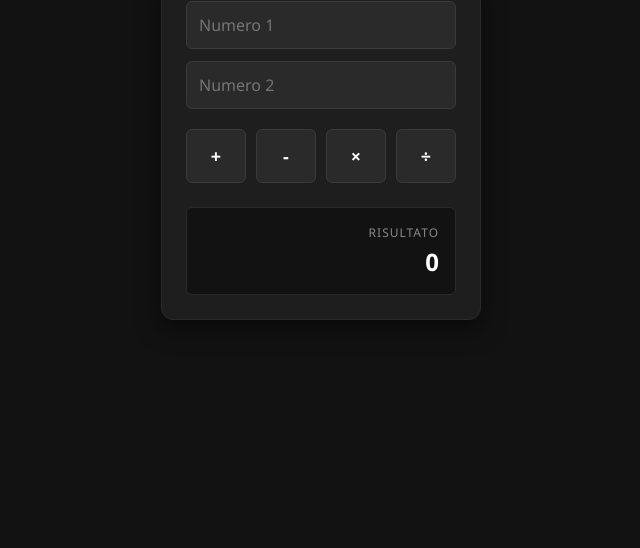
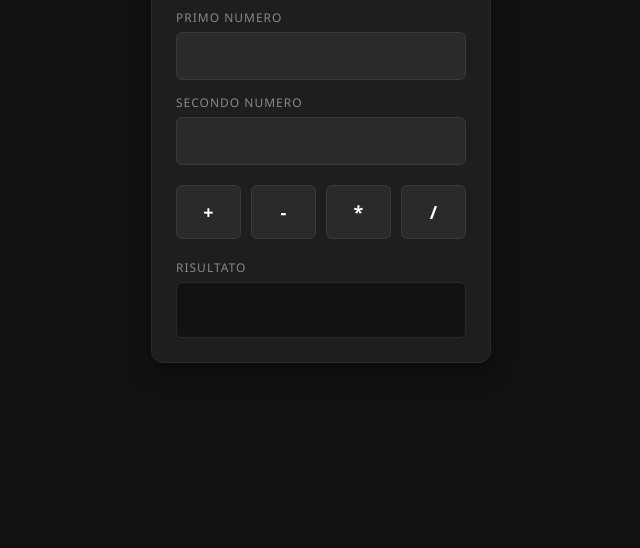
Before and after one commit to marco08fulci-cmd/mio-progetto, a plain HTML site: page Calcolatrice.html in a window 1280 px wide. Shown: the part 252-800 px from the top of the page, without its empty margins (319-959 px from the left). Drawn offline with Linux system fonts and the light colour scheme.

Commit message:
Update Calcolatrice.html

```diff
--- a/Calcolatrice.html
+++ b/Calcolatrice.html
@@ -3,7 +3,7 @@
 <head>
   <meta charset="UTF-8">
   <meta name="viewport" content="width=device-width, initial-scale=1.0">
-  <title>Calcolatrice</title>
+  <title>Calcolatrice 1.0</title>
   <style>
     * {
       box-sizing: border-box;
@@ -21,24 +21,44 @@
       min-height: 100vh;
     }
 
-    .calculator-card {
+    .container {
       background-color: #1e1e1e;
       border: 1px solid #2a2a2a;
       border-radius: 12px;
       padding: 24px;
       width: 100%;
-      max-width: 320px;
+      max-width: 340px;
       box-shadow: 0 8px 24px rgba(0, 0, 0, 0.5);
     }
 
-    .input-group {
+    h1 {
+      font-size: 22px;
+      text-align: center;
+      margin-bottom: 20px;
+      font-weight: 600;
+    }
+
+    .grid {
       display: flex;
       flex-direction: column;
-      gap: 12px;
+      gap: 14px;
       margin-bottom: 20px;
     }
 
-    input[type="text"] {
+    .input-group, .result-group {
+      display: flex;
+      flex-direction: column;
+      gap: 6px;
+    }
+
+    label {
+      font-size: 12px;
+      color: #888888;
+      text-transform: uppercase;
+      letter-spacing: 1px;
+    }
+
+    input[type="number"], input[type="text"] {
       width: 100%;
       padding: 12px;
       background-color: #2a2a2a;
@@ -50,15 +70,23 @@
       transition: border-color 0.2s;
     }
 
-    input[type="text"]:focus {
+    input[type="number"]:focus, input[type="text"]:focus {
       border-color: #e50914;
     }
 
-    .button-grid {
+    #result {
+      background-color: #121212;
+      border-color: #2a2a2a;
+      font-size: 22px;
+      font-weight: 600;
+      text-align: right;
+    }
+
+    .buttons-row {
       display: grid;
       grid-template-columns: repeat(4, 1fr);
       gap: 10px;
-      margin-bottom: 24px;
+      margin-bottom: 20px;
     }
 
     button {
@@ -77,70 +105,61 @@
       background-color: #e50914;
       border-color: #e50914;
     }
-
-    .result-box {
-      background-color: #121212;
-      border: 1px solid #2a2a2a;
-      border-radius: 6px;
-      padding: 16px;
-      text-align: right;
-    }
-
-    .result-box span {
-      display: block;
-      font-size: 12px;
-      color: #888888;
-      margin-bottom: 4px;
-      text-transform: uppercase;
-      letter-spacing: 1px;
-    }
-
-    h2#out {
-      font-size: 24px;
-      font-weight: 600;
-      word-break: break-all;
-    }
   </style>
 </head>
 <body>
 
-  <div class="calculator-card">
-    <div class="input-group">
-      <input type="text" id="n1" placeholder="Numero 1">
-      <input type="text" id="n2" placeholder="Numero 2">
+  <div class="container">
+    <h1>Calcolatrice 1.0</h1>
+
+    <div class="grid">
+      <div class="input-group">
+        <label for="num1">Primo numero</label>
+        <input type="number" id="num1">
+      </div>
+      <div class="input-group">
+        <label for="num2">Secondo numero</label>
+        <input type="number" id="num2">
+      </div>
     </div>
 
-    <div class="button-grid">
+    <div class="buttons-row">
       <button onclick="calcola('+')">+</button>
       <button onclick="calcola('-')">-</button>
-      <button onclick="calcola('*')">×</button>
-      <button onclick="calcola('/')">÷</button>
+      <button onclick="calcola('*')">*</button>
+      <button onclick="calcola('/')">/</button>
     </div>
 
-    <div class="result-box">
-      <span>Risultato</span>
-      <h2 id="out">0</h2>
+    <div class="result-group">
+      <label for="result">Risultato</label>
+      <input type="text" id="result">
     </div>
   </div>
 
   <script>
     function calcola(op) {
-      let a = Number(document.getElementById('n1').value);
-      let b = Number(document.getElementById('n2').value);
-      let ris = 0;
+      const num1 = parseFloat(document.getElementById('num1').value);
+      const num2 = parseFloat(document.getElementById('num2').value);
+      const risultato = document.getElementById('result');
 
-      if (op == '+') ris = a + b;
-      if (op == '-') ris = a - b;
-      if (op == '*') ris = a * b;
-      if (op == '/') {
-        if (b == 0) {
-          ris = "Impossibile";
-        } else {
-          ris = a / b;
-        }
+      switch (op) {
+        case '+':
+          risultato.value = num1 + num2;
+          break;
+        case '-':
+          risultato.value = num1 - num2;
+          break;
+        case '*':
+          risultato.value = num1 * num2;
+          break;
+        case '/':
+          if (num2 == 0) {
+            risultato.value = "Impossibile";
+          } else {
+            risultato.value = num1 / num2;
+          }
+          break;
       }
-
-      document.getElementById('out').innerText = ris;
     }
   </script>
 
```
